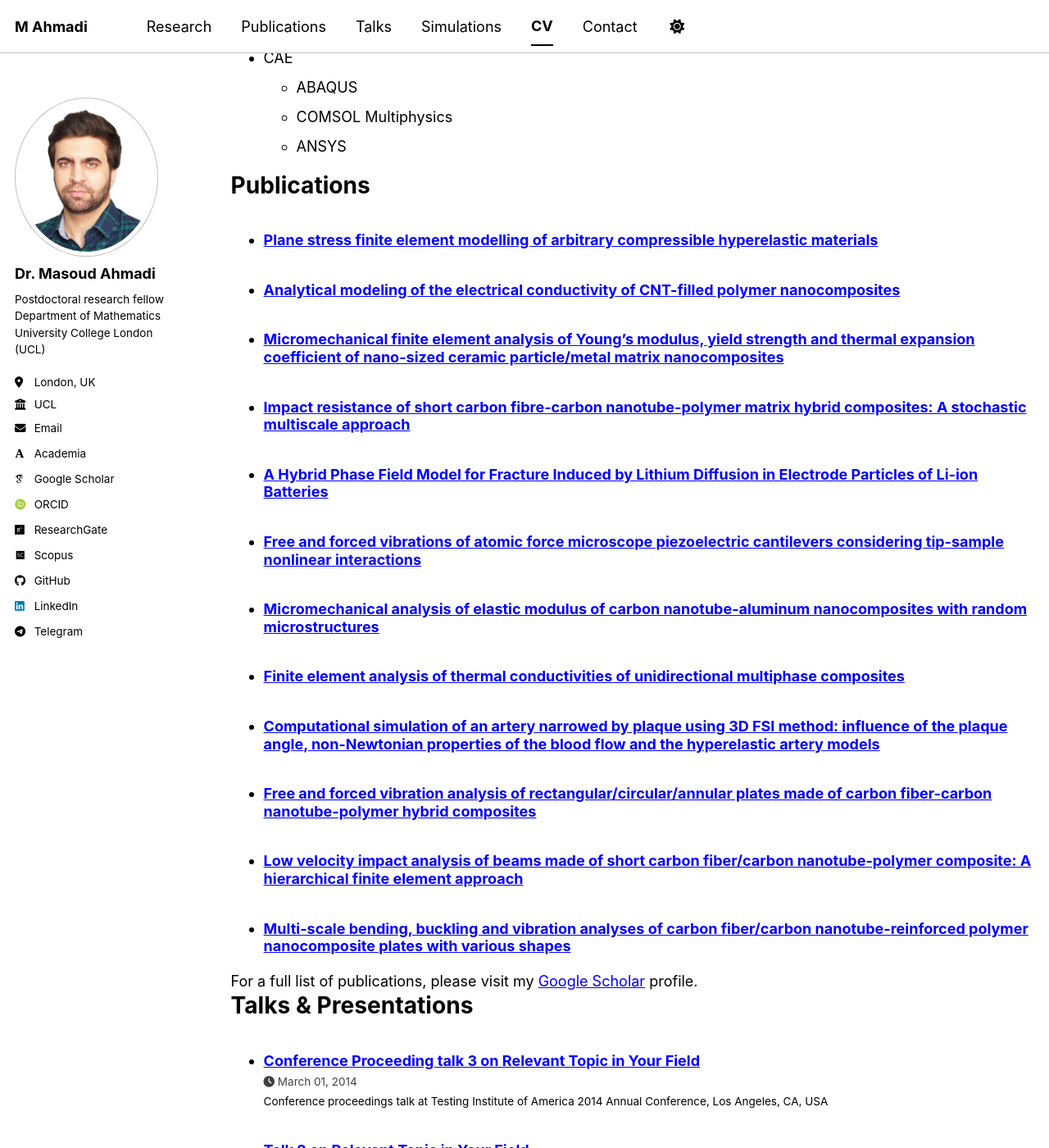
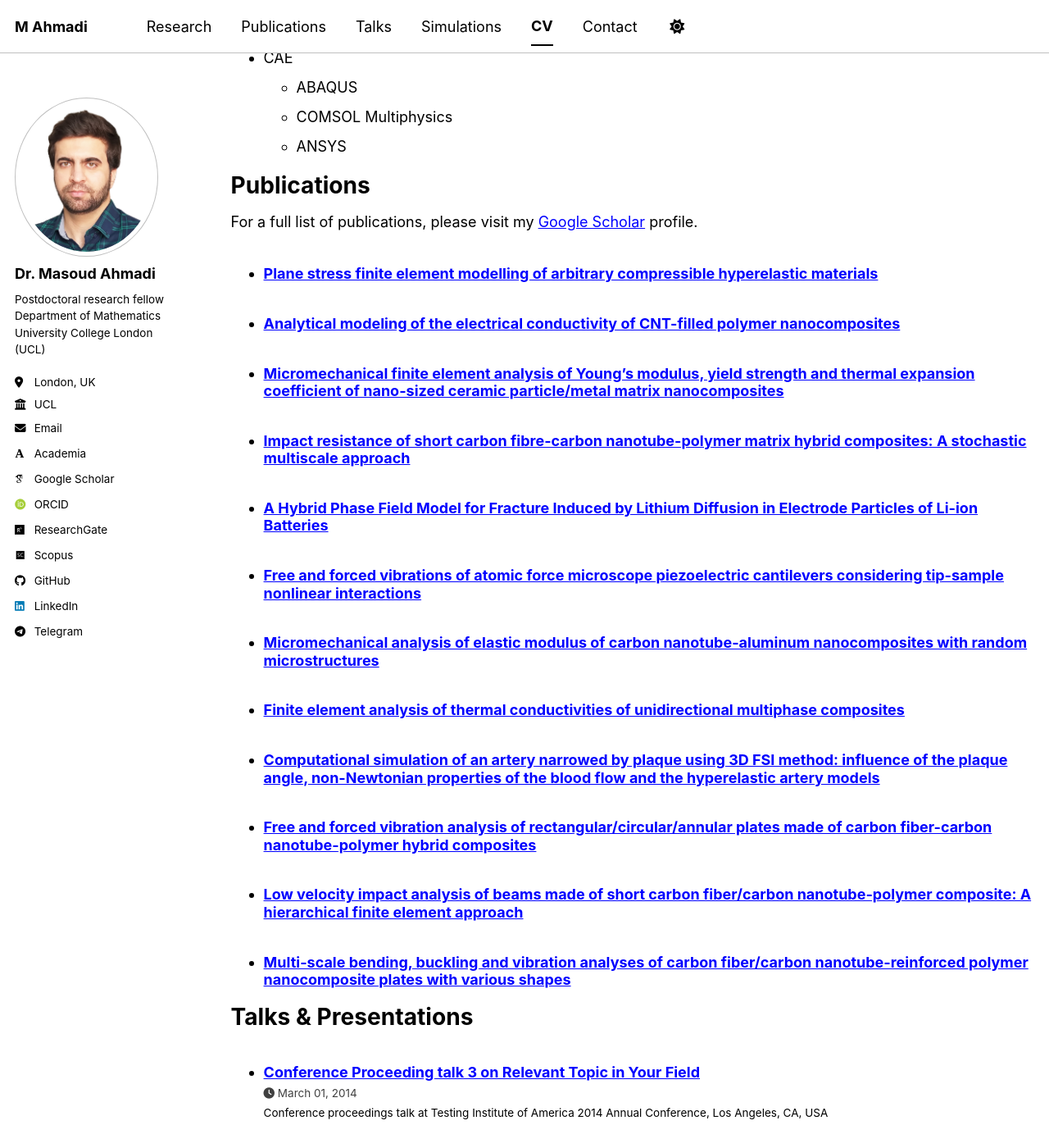
Before and after one commit to Masoud16ahm/Masoud16ahm.github.io, a Jekyll site: the page built from _pages/cv.md, in a window 1280 px wide and 1400 px high, scrolled down 1340 px. Shown: the whole window at 82% size. Built offline with Jekyll 4.4.1, drawn with Linux system fonts in a browser that asks for light colours; some web fonts are replaced; a script bundle is joined from its source files by our own code; library files that are not in the unit come from our copies.

```diff
--- a/_pages/cv.md
+++ b/_pages/cv.md
@@ -55,13 +55,12 @@
 
 Publications
 ======
+  {% if site.author.googlescholar %}
+  <div class="wordwrap">For a full list of publications, please visit my <a href="{{site.author.googlescholar}}">Google Scholar</a> profile.</div>
+  {% endif %}
   <ul>{% for post in site.publications reversed %}
     {% include archive-single-cv.html %}
   {% endfor %}</ul>
-
-  {% if site.author.googlescholar %}
-  <div class="wordwrap">For a full list of publications, please visit my <a href="{{site.author.googlescholar}}">Google Scholar</a> profile.</div>
-  {% endif %}
 
 Talks & Presentations
 ======
```
